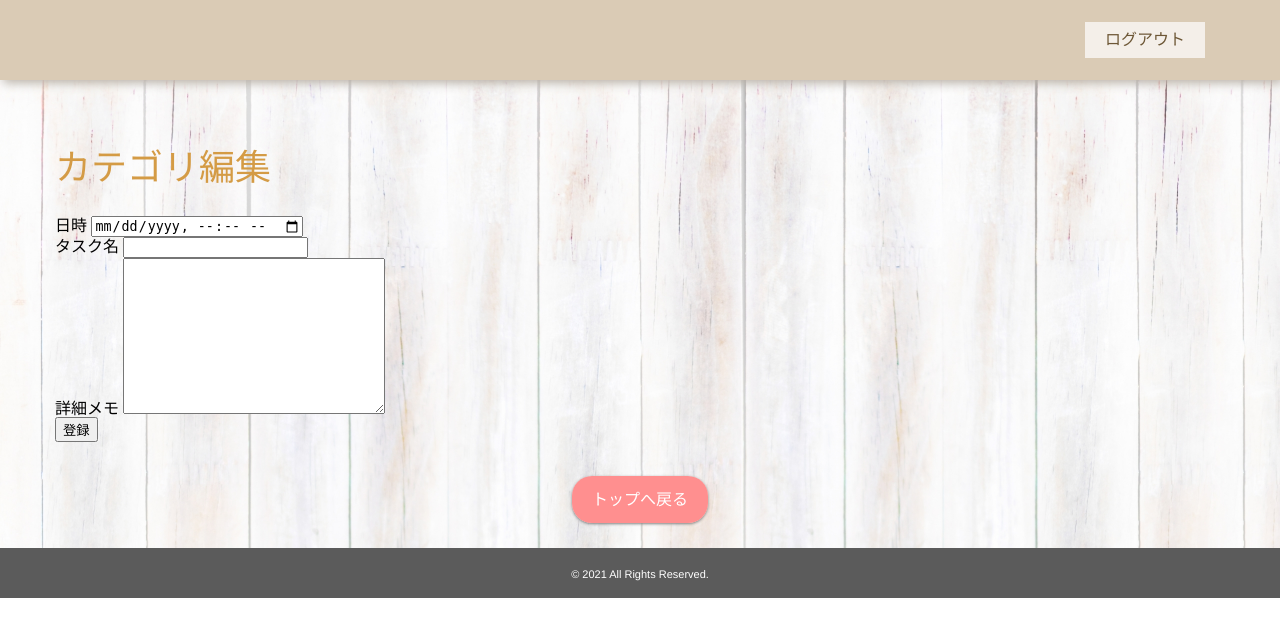
After one commit to haruka01152/task_app, a PHP site: page /main/modify_category.php in a window 1280 px wide. The commit adds this page. Shown: the top 637 px of the page. Run offline with PHP 8.4, Linux system fonts and the light colour scheme; the visitor is signed in with stand-in values (Sample User, id 1); data that the repository does not hold is empty; some libraries are stand-ins or nearby versions.

Commit message:
20210319 15:54

```diff
--- a/common/css/style.css
+++ b/common/css/style.css
@@ -8,6 +8,11 @@
   max-width: 1170px;
   width: 100%;
   margin: 0 auto;
+}
+
+header {
+  position: relative;
+  z-index: 10;
 }
 
 header .container {
--- a/common/css/style.scss
+++ b/common/css/style.scss
@@ -11,6 +11,9 @@
 }
 
 header{
+    position:relative;
+    z-index:10;
+
     .container{
         height:80px;
         display:flex;
--- a/common/css/style_main.css
+++ b/common/css/style_main.css
@@ -1,3 +1,8 @@
+* {
+  -webkit-box-sizing: border-box;
+          box-sizing: border-box;
+}
+
 body {
   font-family: "Helvetica Neue",
  Arial,
@@ -25,8 +30,11 @@ a {
 }
 
 header {
-  -webkit-box-shadow: 3px 3px 6px gray;
-          box-shadow: 3px 3px 6px gray;
+  background: #dacbb5;
+  position: relative;
+  z-index: 10;
+  -webkit-box-shadow: 3px 3px 10px #b9b1a7;
+          box-shadow: 3px 3px 10px #b9b1a7;
 }
 
 header .container {
@@ -43,25 +51,21 @@ header .container {
 }
 
 header .container .logout_button {
-  border: 1px solid #858585;
+  background: rgba(255, 255, 255, 0.705);
   text-align: center;
   margin-right: 20px;
 }
 
 header .container .logout_button a {
   display: inline-block;
-  color: #383838;
+  color: #6d5736;
   padding: 10px 20px;
 }
 
 .main {
   background-image: url(../img/mokume.jpg);
   background-size: cover;
-  padding: 0 20px;
-}
-
-.main .container {
-  height: calc(100vh - 130px);
+  padding: 40px;
 }
 
 .main .container .greet {
@@ -73,7 +77,7 @@ header .container .logout_button a {
   display: -webkit-box;
   display: -ms-flexbox;
   display: flex;
-  padding: 15px 0;
+  padding: 45px 0 15px;
 }
 
 .main .container .main_contents .main_contents_left {
@@ -358,7 +362,7 @@ header .container .logout_button a {
 }
 
 .main .container .main_contents .main_contents_right .main_contents_right_bottom {
-  padding-top: 86px;
+  padding-top: 43px;
 }
 
 .main .container .main_contents .main_contents_right .main_contents_right_bottom .main_contents_right_bottom_title {
@@ -405,6 +409,81 @@ header .container .logout_button a {
           justify-content: space-between;
 }
 
+.main .container .category_name {
+  padding: 30px 0;
+}
+
+.main .container .category_name span {
+  font-size: 36px;
+  color: #d49b45;
+}
+
+.main .container .addtask_area {
+  background: #fff;
+  padding: 30px;
+  width: 100%;
+  height: 50%;
+  -webkit-box-sizing: border-box;
+          box-sizing: border-box;
+  margin: 30px 0;
+  border-radius: 30px;
+  border: 9px solid #E2E2E2;
+  -webkit-box-shadow: 0px 3px 6px gray;
+          box-shadow: 0px 3px 6px gray;
+}
+
+.main .container .addtask_area .addtask_area_title {
+  font-size: 30px;
+  color: #FF8F8F;
+  text-align: center;
+  padding: 30px;
+}
+
+.main .container .addtask_area #addtask_forms {
+  padding-top: 50px 20px;
+}
+
+.main .container .addtask_area #addtask_forms .addtask_form {
+  padding: 20px 0;
+  width: 50%;
+  margin: 0 auto;
+  display: -webkit-box;
+  display: -ms-flexbox;
+  display: flex;
+  -webkit-box-pack: justify;
+      -ms-flex-pack: justify;
+          justify-content: space-between;
+}
+
+.main .container .addtask_area #addtask_forms .addtask_form input,
+.main .container .addtask_area #addtask_forms .addtask_form textarea {
+  width: 80%;
+  resize: none;
+}
+
+.main .container .addtask_area #addtask_forms .addtask_submitbutton {
+  text-align: center;
+}
+
+.main .container .addtask_area #addtask_forms .addtask_submitbutton input {
+  padding: 10px 90px;
+  margin-top: 40px;
+}
+
+.main .container .goto_topbutton {
+  text-align: center;
+  margin-top: 50px;
+}
+
+.main .container .goto_topbutton a {
+  background: #FF8F8F;
+  color: #fff;
+  padding: 15px 20px;
+  -webkit-box-shadow: 0px 1px 3px gray;
+          box-shadow: 0px 1px 3px gray;
+  border-radius: 20px;
+}
+
 footer {
   background: #5B5B5B;
 }
--- a/common/css/style_main.scss
+++ b/common/css/style_main.scss
@@ -1,3 +1,7 @@
+* {
+    box-sizing: border-box;
+}
+
 body {
     font-family: "Helvetica Neue",
         Arial,
@@ -25,7 +29,10 @@ a {
 }
 
 header {
-    box-shadow: 3px 3px 6px gray;
+    background: rgb(218, 203, 181);
+    position:relative;
+    z-index:10;
+    box-shadow: 3px 3px 10px rgb(185, 177, 167);
 
     .container {
         height: 80px;
@@ -34,13 +41,13 @@ header {
         justify-content: flex-end;
 
         .logout_button {
-            border: 1px solid rgb(133, 133, 133);
+            background: rgba(255, 255, 255, 0.705);
             text-align: center;
             margin-right: 20px;
 
             a {
                 display: inline-block;
-                color:rgb(56, 56, 56);
+                color: rgb(109, 87, 54);
                 padding: 10px 20px;
             }
         }
@@ -51,11 +58,9 @@ header {
 .main {
     background-image: url(../img/mokume.jpg);
     background-size: cover;
-    padding: 0 20px;
+    padding: 40px;
 
     .container {
-        height: calc(100vh - 130px);
-
         .greet {
             padding-top: 20px;
             font-size: 19px;
@@ -63,7 +68,7 @@ header {
 
         .main_contents {
             display: flex;
-            padding: 15px 0;
+            padding: 45px 0 15px;
 
             .main_contents_left {
                 display: flex;
@@ -295,7 +300,7 @@ header {
                 }
 
                 .main_contents_right_bottom {
-                    padding-top: 86px;
+                    padding-top: 43px;
 
                     .main_contents_right_bottom_title {
                         display: flex;
@@ -335,6 +340,77 @@ header {
             }
         }
 
+        .category_name {
+            padding: 30px 0;
+
+            span {
+                font-size: 36px;
+                color: #d49b45;
+            }
+        }
+
+        .addtask_area {
+            background: #fff;
+            padding: 30px;
+            width: 100%;
+            height: 50%;
+            box-sizing: border-box;
+            margin: 30px 0;
+            border-radius: 30px;
+            border: 9px solid #E2E2E2;
+            box-shadow: 0px 3px 6px gray;
+
+            .addtask_area_title {
+                font-size: 30px;
+                color: #FF8F8F;
+                text-align: center;
+                padding: 30px;
+            }
+
+            #addtask_forms {
+                padding-top: 50px 20px;
+
+                .addtask_form {
+                    padding: 20px 0;
+                    width: 50%;
+                    margin: 0 auto;
+                    display: flex;
+                    justify-content: space-between;
+
+                    input,
+                    textarea {
+                        width: 80%;
+                        resize: none;
+                    }
+                }
+
+                .addtask_submitbutton {
+                    text-align: center;
+
+                    input {
+                        padding: 10px 90px;
+                        margin-top: 40px;
+                    }
+                }
+            }
+
+
+
+        }
+
+        .goto_topbutton {
+            text-align: center;
+            margin-top: 50px;
+
+            a {
+                background: #FF8F8F;
+                color: #fff;
+                padding: 15px 20px;
+                box-shadow: 0px 1px 3px gray;
+                border-radius: 20px;
+            }
+
+        }
     }
 }
 
--- /dev/null
+++ b/main/modify_category.php
@@ -0,0 +1,102 @@
+<?php
+session_start();
+session_regenerate_id(true);
+
+require_once '../common/dbconnect.php';
+
+if(!isset($_SESSION['id'])){
+    header('Location: ../index.php');
+    exit();
+}
+
+$member['id'] = $_SESSION['id'];
+
+$statement = $db->prepare('SELECT * FROM members WHERE id=?');
+$statement->execute(array($member['id']));
+$loginmember = $statement->fetch();
+
+?>
+<!DOCTYPE html>
+<html lang="ja">
+
+<head>
+    <meta charset="UTF-8">
+    <meta http-equiv="X-UA-Compatible" content="IE=edge">
+    <meta name="viewport" content="width=device-width, initial-scale=1.0">
+    <link href="https://use.fontawesome.com/releases/v5.6.1/css/all.css" rel="stylesheet">
+    <link rel="stylesheet" href="../common/css/reset.css">
+    <link rel="stylesheet" href="../common/css/style_main.css">
+    <title>カテゴリ編集 | タスク管理</title>
+</head>
+
+<body>
+
+    <header>
+        <div class="container">
+            <div class="logout_button">
+                <a href="logout.php">ログアウト</a>
+            </div>
+        </div>
+    </header>
+
+
+    <section class="main">
+        <div class="container">
+            <div class="category_name">
+                <span>カテゴリ編集</span>
+            </div>
+
+            <div class="modifycategory_area">
+
+                <form method="post" action="" id="addtask_forms">
+                    <div class="addtask_form datetime">
+                        <span id="datetime_label">日時</span>
+                        <input type="datetime-local" name="datetime" id="datetime">
+                    </div>
+                    <div class="addtask_form task_name">
+                        <span id="task_name_label">タスク名</span>
+                        <input type="text" name="task_name" id="task_name">
+                    </div>
+                    <div class="addtask_form detail">
+                        <span id="task_detail_label">詳細メモ</span>
+                        <textarea name="task_detail" id="task_detail" cols="30" rows="10"></textarea>
+                    </div>
+
+                    <div class="addtask_submitbutton">
+                        <input type="submit" value="登録">
+                    </div>
+                </form>
+            </div>
+
+            <div class="goto_topbutton">
+                <a href="index.php">トップへ戻る</a>
+            </div>
+        </div>
+    </section>
+
+
+    <footer>
+        <div class="container">
+            <div class="copyright">
+                <span>© 2021 All Rights Reserved.</span>
+            </div>
+        </div>
+    </footer>
+
+
+    <script src="https://code.jquery.com/jquery-3.3.1.js"></script>
+    <script>
+    $(function() {
+  let tabs = $(".tab"); // tabのクラスを全て取得し、変数tabsに配列で定義
+  $(".tab").on("click", function() { // tabをクリックしたらイベント発火
+    $(".tab-active").removeClass("tab-active"); // activeクラスを消す
+    $(this).addClass("tab-active"); // クリックした箇所にactiveクラスを追加
+    const index = tabs.index(this); // クリックした箇所がタブの何番目か判定し、定数indexとして定義
+    $(".main_task_area").removeClass("main_task_area_show").eq(index).addClass("main_task_area_show"); // showクラスを消して、contentクラスのindex番目にshowクラスを追加
+  })
+})
+</script>
+
+</body>
+
+</html>
```
Also changed, not shown: main/add_task.php (added, +112 -0 lines), main/index.php (+14 -9 lines), main/modify_task.php (added, +113 -0 lines), 2 other files.
